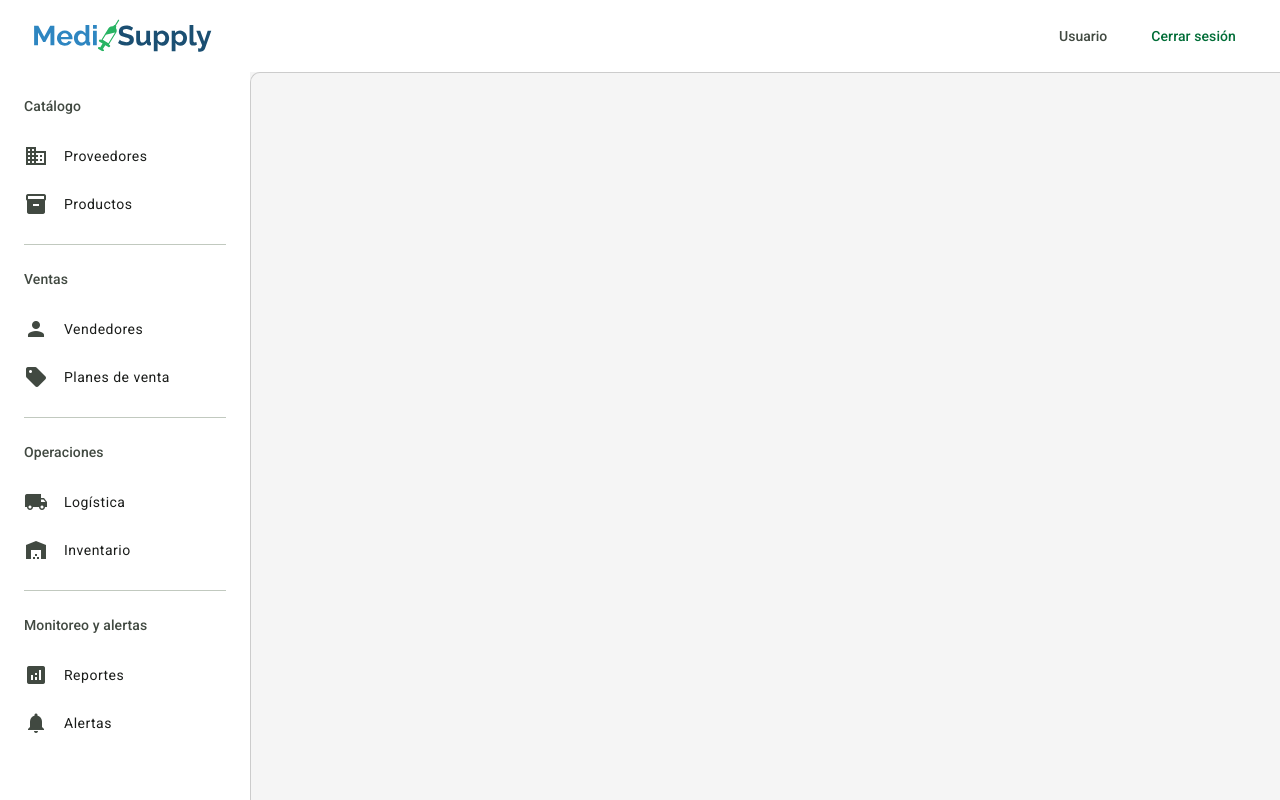
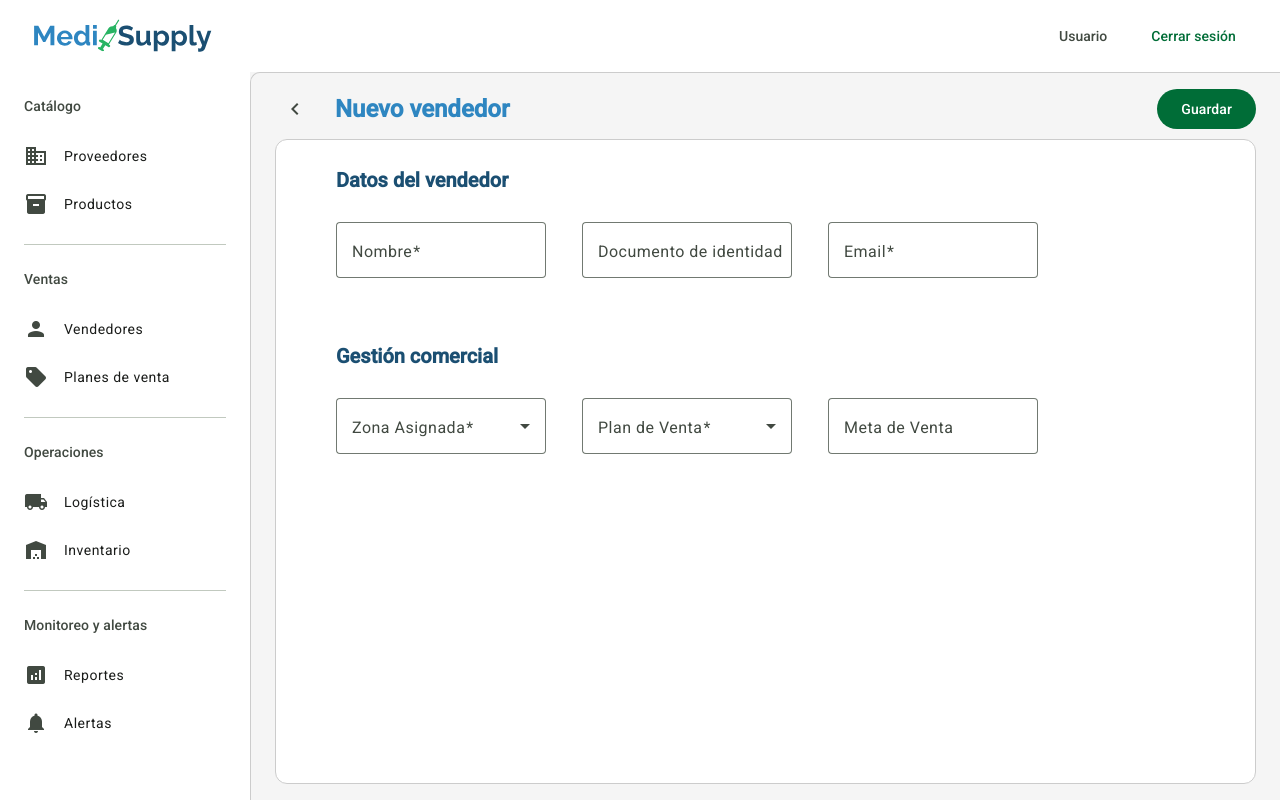
Before and after one commit to MISO-projects/medisupply-web, an Angular app: page /vendors/create in a window 1280 px wide. Before the commit this address led to /. Built offline with nearby package versions, Linux system fonts and the light colour scheme.

Commit message:
feat: add vendor creation component with form and routing

```diff
--- a/src/app/app.css
+++ b/src/app/app.css
@@ -22,5 +22,5 @@
   border-top: 1px solid #ccc;
   border-radius: 10px 0 0 0;
   overflow-y: auto;
-  padding: 1rem 2rem;
+  padding: 1rem 1.5rem;
 }
--- a/src/app/app.routes.ts
+++ b/src/app/app.routes.ts
@@ -36,4 +36,11 @@ export const routes: Routes = [
         (m) => m.VendorListComponent,
       ),
   },
+  {
+    path: 'vendors/create',
+    loadComponent: () =>
+      import('./pages/vendors/vendor-create/vendor-create.component').then(
+        (m) => m.VendorCreateComponent,
+      ),
+  },
 ];
--- a/src/app/components/data-table/data-table.component.css
+++ b/src/app/components/data-table/data-table.component.css
@@ -3,6 +3,10 @@
   border: 1px solid #ccc;
   border-radius: 12px;
   overflow: hidden;
+}
+
+.mat-mdc-table {
+  background-color: #fff;
 }
 
 .data-table .mat-mdc-header-row,
--- /dev/null
+++ b/src/app/pages/vendors/vendor-create/vendor-create.component.css
@@ -0,0 +1,60 @@
+.vendor-create-container {
+  height: 100%;
+}
+
+.header {
+  display: flex;
+  justify-content: space-between;
+  align-items: center;
+  margin-bottom: 10px;
+}
+
+.header-left {
+  display: flex;
+  align-items: center;
+  gap: 20px;
+}
+
+.header-left .title {
+  margin: 0;
+}
+
+.form-container {
+  height: calc(100% - 50px);
+  background-color: #fff;
+  border: 1px solid #ccc;
+  border-radius: 12px;
+  padding: 30px 60px;
+}
+
+.vendor-form {
+  display: flex;
+  flex-direction: column;
+  gap: 48px;
+}
+
+.form-section {
+  display: flex;
+  flex-direction: column;
+  gap: 32px;
+}
+
+.form-row {
+  display: flex;
+  flex-wrap: wrap;
+  gap: 36px;
+}
+
+.form-field {
+  max-width: 210px;
+  flex: 1;
+  min-width: 210px;
+}
+
+.error {
+  padding: 1rem;
+  margin-bottom: 1rem;
+  color: #f44336;
+  background-color: #ffebee;
+  border-radius: 4px;
+}
--- /dev/null
+++ b/src/app/pages/vendors/vendor-create/vendor-create.component.html
@@ -0,0 +1,94 @@
+<div class="vendor-create-container">
+  <div class="header">
+    <div class="header-left">
+      <button mat-icon-button (click)="onCancel()">
+        <mat-icon>chevron_left</mat-icon>
+      </button>
+      <h1 class="title">Nuevo vendedor</h1>
+    </div>
+    <button mat-flat-button color="primary" type="submit" form="vendorForm" [disabled]="isLoading">
+      @if (isLoading) {
+        Guardando...
+      } @else {
+        Guardar
+      }
+    </button>
+  </div>
+
+  @if (error) {
+    <div class="error">{{ error }}</div>
+  }
+
+  <div class="form-container">
+    <form [formGroup]="vendorForm" (ngSubmit)="onSubmit()" id="vendorForm" class="vendor-form">
+
+      <!-- Sección: Datos del vendedor -->
+      <div class="form-section">
+        <h2 class="subtitle">Datos del vendedor</h2>
+
+        <div class="form-row">
+          <mat-form-field appearance="outline" class="form-field">
+            <mat-label>Nombre</mat-label>
+            <input matInput formControlName="nombre" />
+            @if (vendorForm.get('nombre')?.hasError('required') && vendorForm.get('nombre')?.touched) {
+              <mat-error>El nombre es requerido</mat-error>
+            }
+          </mat-form-field>
+
+          <mat-form-field appearance="outline" class="form-field">
+            <mat-label>Documento de identidad</mat-label>
+            <input matInput formControlName="documento_identidad" />
+          </mat-form-field>
+
+          <mat-form-field appearance="outline" class="form-field">
+            <mat-label>Email</mat-label>
+            <input matInput type="email" formControlName="email" />
+            @if (vendorForm.get('email')?.hasError('required') && vendorForm.get('email')?.touched) {
+              <mat-error>El email es requerido</mat-error>
+            }
+            @if (vendorForm.get('email')?.hasError('email') && vendorForm.get('email')?.touched) {
+              <mat-error>Email inválido</mat-error>
+            }
+          </mat-form-field>
+        </div>
+      </div>
+
+      <!-- Sección: Gestión comercial -->
+      <div class="form-section">
+        <h2 class="subtitle">Gestión comercial</h2>
+
+        <div class="form-row">
+          <mat-form-field appearance="outline" class="form-field">
+            <mat-label>Zona Asignada</mat-label>
+            <mat-select formControlName="zona_asignada">
+              @for (zona of zonas; track zona) {
+                <mat-option [value]="zona">{{ zona }}</mat-option>
+              }
+            </mat-select>
+            @if (vendorForm.get('zona_asignada')?.hasError('required') && vendorForm.get('zona_asignada')?.touched) {
+              <mat-error>La zona es requerida</mat-error>
+            }
+          </mat-form-field>
+
+          <mat-form-field appearance="outline" class="form-field">
+            <mat-label>Plan de Venta</mat-label>
+            <mat-select formControlName="plan_venta">
+              @for (plan of planes; track plan) {
+                <mat-option [value]="plan">{{ plan }}</mat-option>
+              }
+            </mat-select>
+            @if (vendorForm.get('plan_venta')?.hasError('required') && vendorForm.get('plan_venta')?.touched) {
+              <mat-error>El plan es requerido</mat-error>
+            }
+          </mat-form-field>
+
+          <mat-form-field appearance="outline" class="form-field">
+            <mat-label>Meta de Venta</mat-label>
+            <input matInput type="number" formControlName="meta_venta" />
+          </mat-form-field>
+        </div>
+      </div>
+
+    </form>
+  </div>
+</div>
--- /dev/null
+++ b/src/app/pages/vendors/vendor-create/vendor-create.component.ts
@@ -0,0 +1,69 @@
+import { Component, inject } from '@angular/core';
+import { FormBuilder, FormGroup, ReactiveFormsModule, Validators } from '@angular/forms';
+import { Router } from '@angular/router';
+import { MatFormFieldModule } from '@angular/material/form-field';
+import { MatInputModule } from '@angular/material/input';
+import { MatSelectModule } from '@angular/material/select';
+import { MatButtonModule } from '@angular/material/button';
+import { MatIconModule } from '@angular/material/icon';
+import { VendorService } from '../../../services/vendor.service';
+
+@Component({
+  selector: 'app-vendor-create',
+  imports: [
+    ReactiveFormsModule,
+    MatFormFieldModule,
+    MatInputModule,
+    MatSelectModule,
+    MatButtonModule,
+    MatIconModule,
+  ],
+  templateUrl: './vendor-create.component.html',
+  styleUrl: './vendor-create.component.css',
+})
+export class VendorCreateComponent {
+  private fb = inject(FormBuilder);
+  private vendorService = inject(VendorService);
+  private router = inject(Router);
+
+  isLoading = false;
+  error: string | null = null;
+
+  // Opciones para los selects
+  zonas = ['Perú', 'Colombia', 'Chile', 'Argentina', 'México'];
+  planes = ['plan-123', 'plan-456', 'plan-789'];
+
+  vendorForm: FormGroup = this.fb.group({
+    nombre: ['', [Validators.required]],
+    documento_identidad: [''],
+    email: ['', [Validators.required, Validators.email]],
+    zona_asignada: ['', [Validators.required]],
+    plan_venta: ['', [Validators.required]],
+    meta_venta: [''],
+  });
+
+  onSubmit(): void {
+    if (this.vendorForm.invalid) {
+      this.vendorForm.markAllAsTouched();
+      return;
+    }
+
+    this.isLoading = true;
+    this.error = null;
+
+    this.vendorService.createVendor(this.vendorForm.value).subscribe({
+      next: () => {
+        this.router.navigate(['/vendors']);
+      },
+      error: (err) => {
+        console.error('Error al crear vendedor:', err);
+        this.error = 'Error al crear el vendedor. Por favor, intenta de nuevo.';
+        this.isLoading = false;
+      },
+    });
+  }
+
+  onCancel(): void {
+    this.router.navigate(['/vendors']);
+  }
+}
--- a/src/app/pages/vendors/vendor-list/vendor-list.component.css
+++ b/src/app/pages/vendors/vendor-list/vendor-list.component.css
@@ -2,7 +2,7 @@
   display: flex;
   justify-content: space-between;
   align-items: center;
-  margin-bottom: 2rem;
+  margin-bottom: 10px;
 }
 
 .loading,
--- a/src/app/pages/vendors/vendor-list/vendor-list.component.html
+++ b/src/app/pages/vendors/vendor-list/vendor-list.component.html
@@ -1,7 +1,7 @@
 <div class="vendor-list-container">
   <div class="header">
     <h1 class="title">Vendedores</h1>
-    <button mat-flat-button color="primary">
+    <button mat-flat-button color="primary" routerLink="/vendors/create">
       <mat-icon>add</mat-icon>
       Crear
     </button>
--- a/src/app/pages/vendors/vendor-list/vendor-list.component.ts
+++ b/src/app/pages/vendors/vendor-list/vendor-list.component.ts
@@ -1,4 +1,5 @@
 import { Component, inject, OnInit } from '@angular/core';
+import { RouterLink } from '@angular/router';
 import { MatButtonModule } from '@angular/material/button';
 import { MatIconModule } from '@angular/material/icon';
 import { Vendor } from '../../../models/vendor.model';
@@ -7,7 +8,7 @@ import { DataTableComponent, TableColumn } from '../../../components/data-table/
 
 @Component({
   selector: 'app-vendor-list',
-  imports: [MatButtonModule, MatIconModule, DataTableComponent],
+  imports: [RouterLink, MatButtonModule, MatIconModule, DataTableComponent],
   templateUrl: './vendor-list.component.html',
   styleUrl: './vendor-list.component.css',
 })
@@ -24,11 +25,11 @@ export class VendorListComponent implements OnInit {
     { key: 'nombre', label: 'Nombre' },
     { key: 'documento_identidad', label: 'Documento de identidad' },
     { key: 'email', label: 'Correo corporativo' },
-    { key: 'zona_asignada', label: 'Zona Asignada' },
-    { key: 'plan_venta', label: 'Plan de Venta' },
+    { key: 'zona_asignada', label: 'Zona asignada' },
+    { key: 'plan_venta', label: 'Plan de venta' },
     {
       key: 'meta_venta',
-      label: 'Meta de Venta',
+      label: 'Meta de ventas',
       format: (value) => new Intl.NumberFormat('en-US', {
         style: 'currency',
         currency: 'USD'
```
